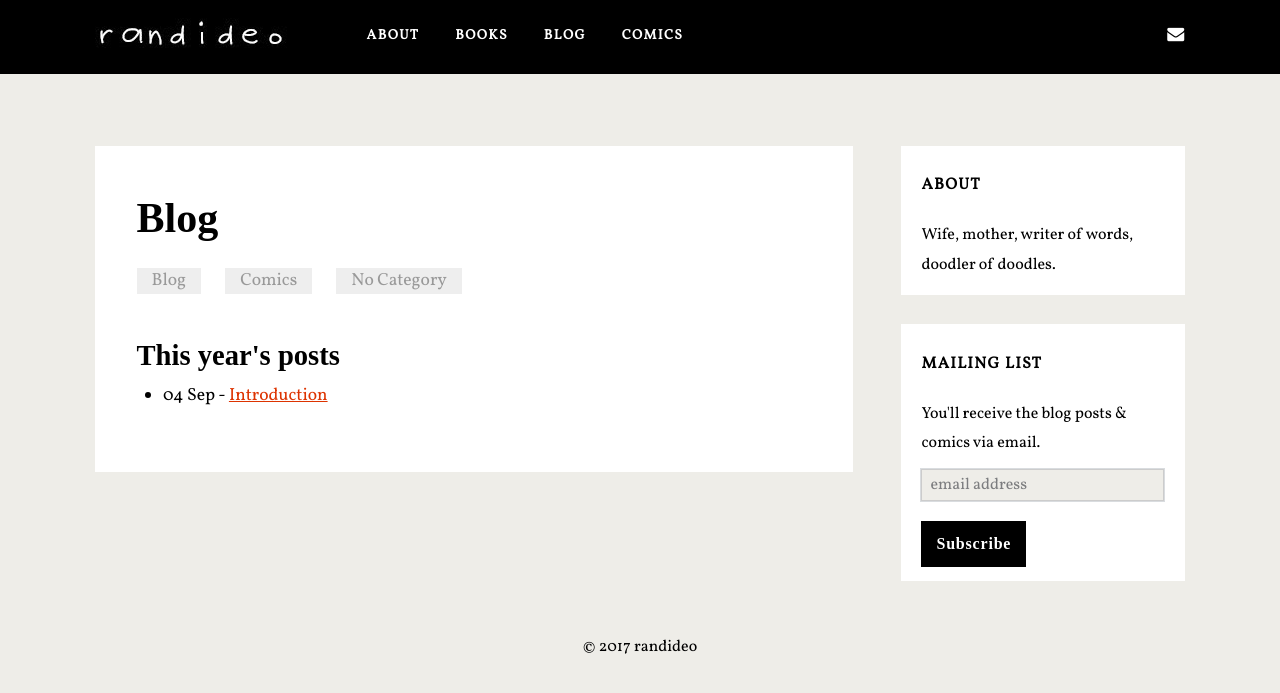
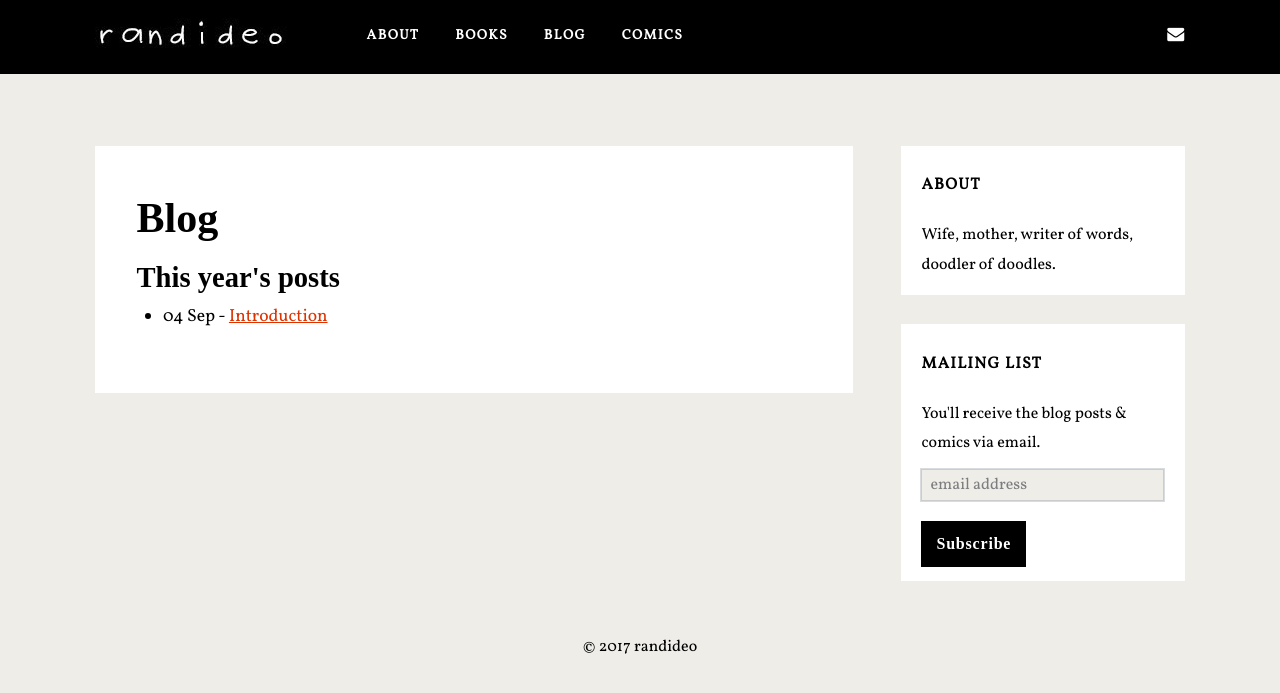
Before and after one commit to randideo/randideo.github.io, a Jekyll site: the page built from blog.html, in a window 1280 px wide. Shown: the top 693 px of the page. Built offline with Jekyll 4.4.1, drawn with Linux system fonts in a browser that asks for light colours; nearby versions of some CDN libraries; some web fonts are replaced; comment, search, counter and statistics services are not loaded.

Commit message:
Create blog.html

```diff
--- a/blog.html
+++ b/blog.html
@@ -2,38 +2,6 @@
 layout: page
 title: Blog
 ---
-
-{% assign rawcats = "" %}
-{% for post in site.posts %}
-{% assign tcats = post.category | join:'|' | append:'|' %}
-{% assign rawcats = rawcats | append:tcats %}
-{% endfor %}
-
-{% assign rawcats = rawcats | split:'|' | sort %}
-
-{% assign cats = "" %}
-
-{% for cat in rawcats %}
-{% if cat != "" %}
-
-{% if cats == "" %}
-{% assign cats = cat | split:'|' %}
-{% endif %}
-
-{% unless cats contains cat %}
-{% assign cats = cats | join:'|' | append:'|' | append:cat | split:'|' %}
-{% endunless %}
-{% endif %}
-{% endfor %}
-
-<p>
-{% for ct in cats %}
-<a href="{{ post.url }}/category/#{{ ct | slugify }}" class="tag" style="color:#999;text-decoration: none;"> {{ ct }} </a> &nbsp;&nbsp;
-{% endfor %}
-<a href="{{ post.url }}/category/#no-category" class="tag" style="color:#999;text-decoration: none;"> No Category </a> &nbsp;&nbsp;
-</p>
-
-
 
   <h3>This year's posts</h3>
   {%for post in site.categories.Blog %}
```
